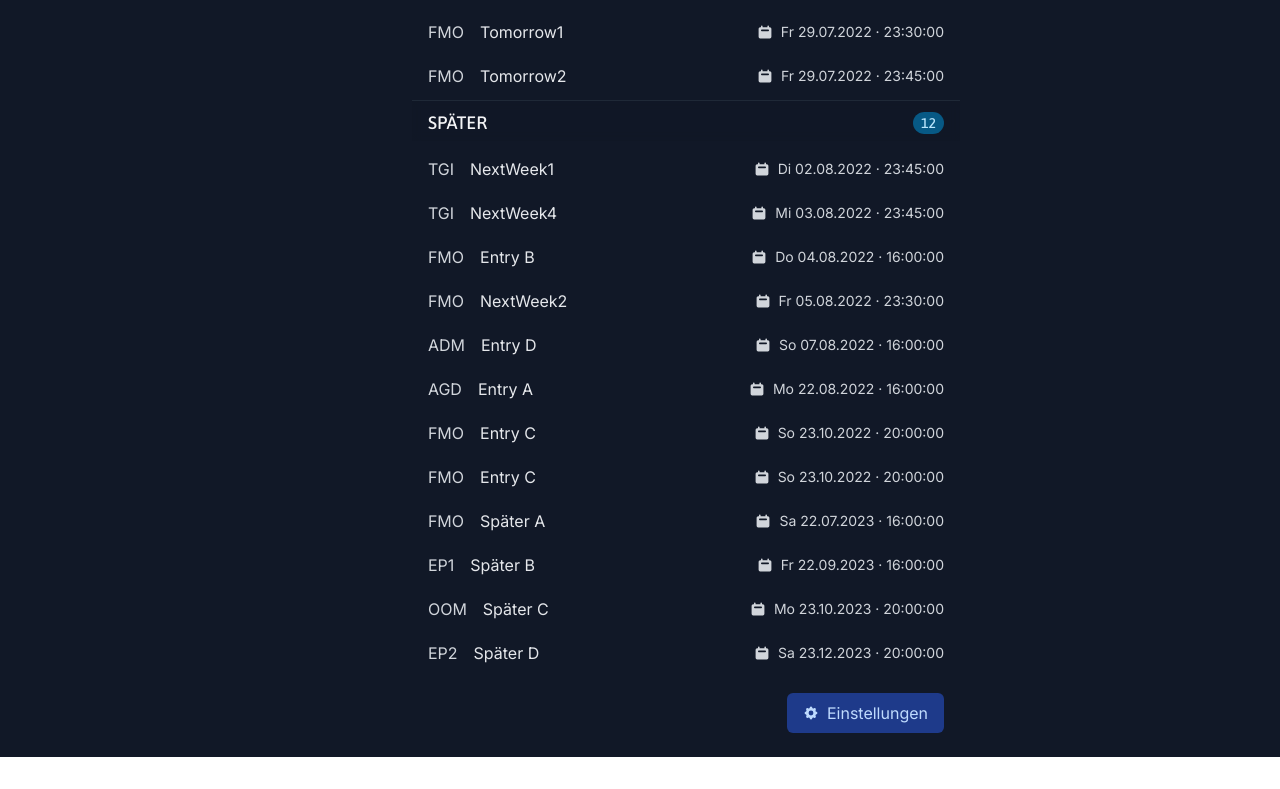
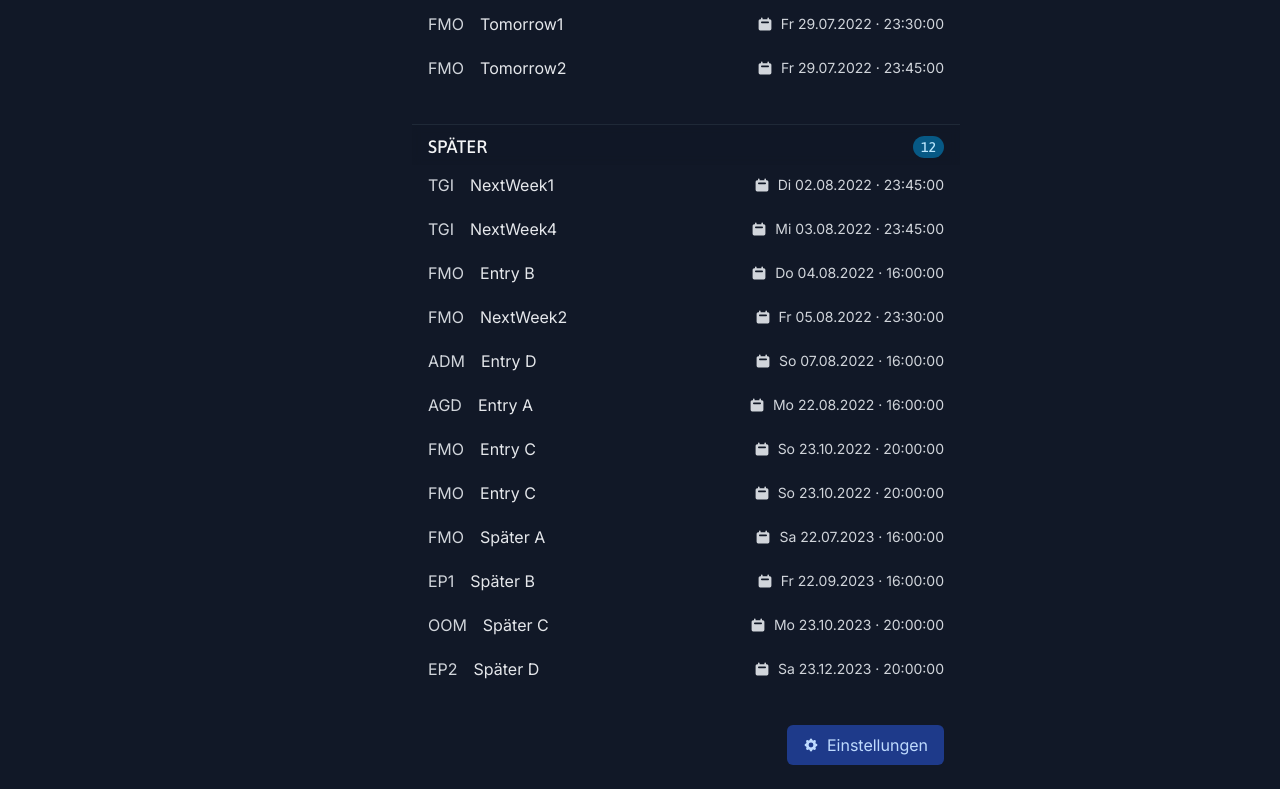
Before and after one commit to matteioo/Deadline-Watcher, a Vue app: page / in a window 1280 px wide. Shown: the part 469-1258 px from the top of the page. Before the commit the page ends 1226 px from the top, so only its background shows below. Built offline with nearby package versions, Linux system fonts and the light colour scheme.

Commit message:
styling the sections of the list

```diff
--- a/src/App.vue
+++ b/src/App.vue
@@ -441,7 +441,7 @@ export default {
 					<button @click="sidebarToggled = true" class="flex-0 z-[5] fixed right-6 bottom-4 rounded-md bg-sky-200 p-1 sm:hidden">
 						<FilterIcon class="h-8 w-8 text-sky-800"/>
 					</button>
-					<button class="flex-grow sm:flex-grow-0 inline-flex items-center justify-center rounded-md bg-blue-900 text-blue-200 p-1 sm:p-2 h-10 mr-4 sm:mr-0 sm:px-4 sm:mb-2">
+					<button class="flex-grow sm:flex-grow-0 inline-flex items-center justify-center rounded-md bg-blue-900 text-blue-200 p-1 sm:p-2 h-10 mr-4 sm:mr-0 sm:px-4 sm:mb-2 -mt-4">
 						<CogIcon class="h-4 w-4 mr-2"/>
 						<span>Einstellungen</span>
 					</button>
--- a/src/components/entries/EntryList.vue
+++ b/src/components/entries/EntryList.vue
@@ -18,14 +18,16 @@ export default {
 
 <template>
 	<div v-if="entries.length > 0">
+		<div>
 			<div class="flex flex-row justify-between items-center mx-4 [@supports(backdrop-filter:blur(0))]:mx-0 [@supports(backdrop-filter:blur(0))]:px-4 sm:text-lg font-medium font-sans-rounded text-gray-100 sticky top-0 [@supports(backdrop-filter:blur(0))]:bg-gray-900/30 bg-gray-900/70 -mt-2 pt-2 -mb-1 pb-1 border-t border-gray-800 backdrop-blur-sm">
 				<h2 class="uppercase">{{ title }}</h2>
 				<Badge :count="entries.length"/>
 			</div>
-		<div class="sm:my-3">
+			<div class="mb-4 pb-2 sm:pb-6">
 				<div v-for="entry in entries">
 					<Entry :title="entry.title" :category="entry.lva" :date-time="entry.date"/>
 				</div>
 			</div>
 		</div>
+	</div>
 </template>
```
Lines whose indentation alone changed are shown as unchanged.
